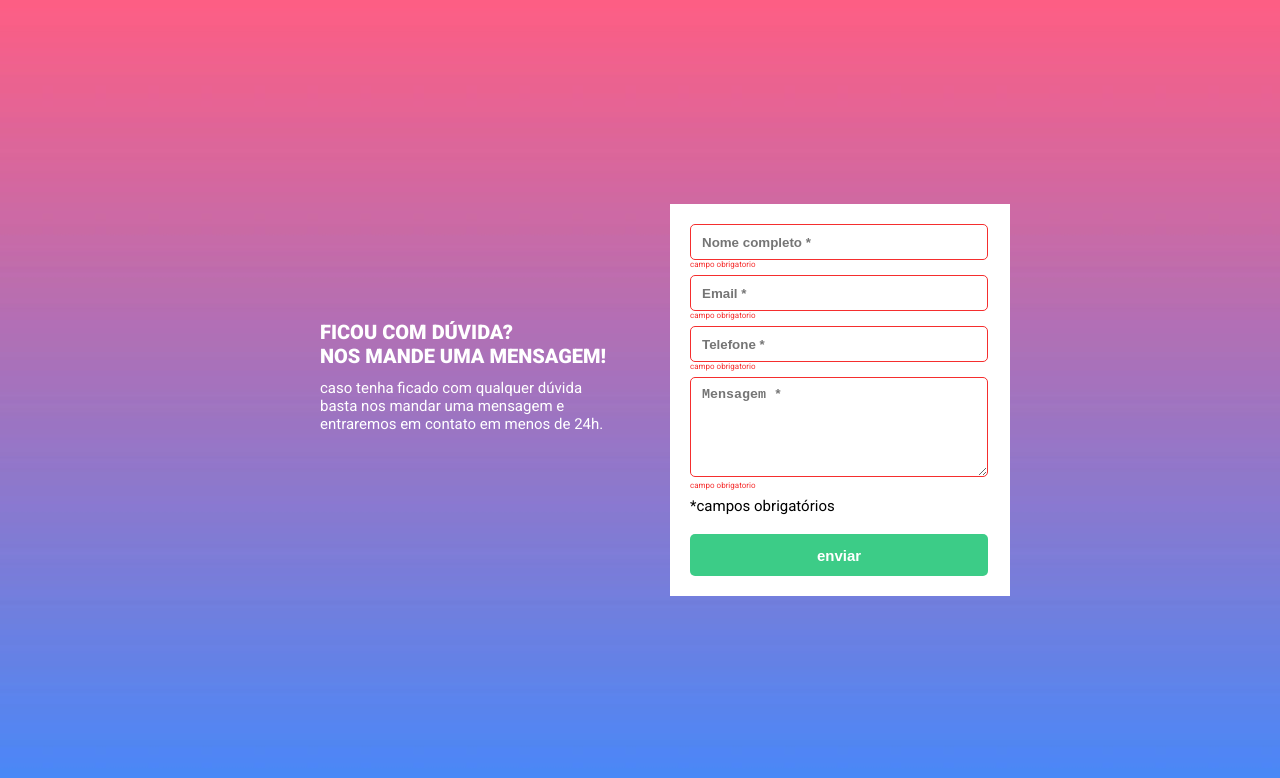
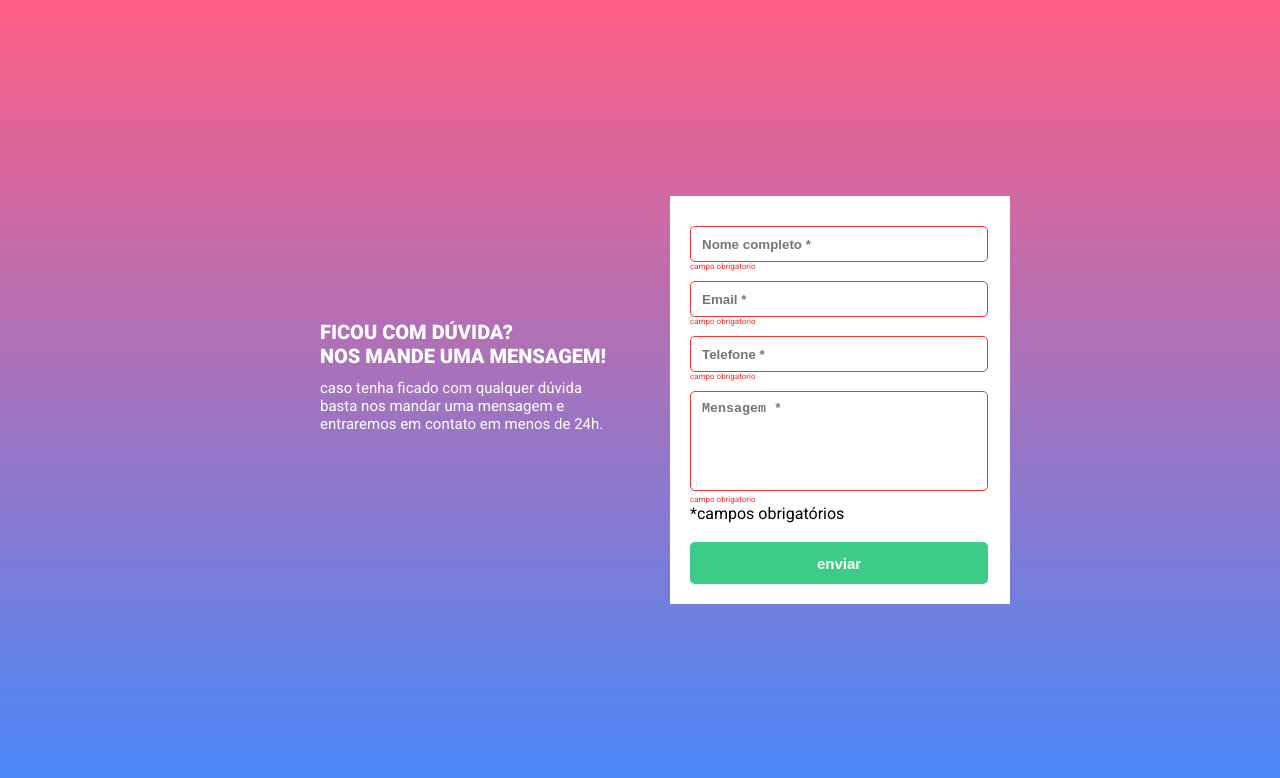
Before and after one commit to jonassouza1/validation-form-design, a plain HTML site: page index.html in a window 1280 px wide. Both pictures are taken after a click on the button "enviar". Drawn offline with Linux system fonts and the light colour scheme.

Commit message:
modifiquei meu codigo javascript usando forEach no lugar de map e refatorei

```diff
--- a/index.html
+++ b/index.html
@@ -6,6 +6,7 @@
     <meta http-equiv="X-UA-Compatible" content="IE=edge">
     <meta name="viewport" content="width=device-width, initial-scale=1.0">
     <link rel="stylesheet" href="./src/css/reset.css">
+    <link rel="stylesheet" href="./src/css/responsive.css">
     <link rel="stylesheet" href="./src/css/style.css">
     <link rel="preconnect" href="https://fonts.googleapis.com">
     <link rel="preconnect" href="https://fonts.gstatic.com" crossorigin>
@@ -25,15 +26,15 @@
     </div>
     <form class="formulario">
         <input class="conteudo" type="text" placeholder="Nome completo *">
-        <label class="aviso"></label>
+        <label >campo obrigatorio</label>
         <input class="conteudo" type="email" placeholder="Email *">
-        <label class="aviso"></label>
+        <label >campo obrigatorio</label>
 
         <input class="conteudo" type="tel" placeholder="Telefone *">
-        <label for=""><label class="aviso"></label>
+        <label >campo obrigatorio</label>
 
             <textarea class="conteudo" cols="30" rows="10" placeholder="Mensagem *"></textarea>
-            <label class="aviso"></label>
+            <label >campo obrigatorio</label>
             <span>*campos obrigatórios</span>
             <br><br>
             <button type="button" class="botao" id="btm">enviar</button>
--- a/src/css/style.css
+++ b/src/css/style.css
@@ -37,12 +37,15 @@ body {
     height: 36px;
     width: 298px;
     padding: 9px 11px;
+    margin-top: 10px;
 }
 
 .formulario textarea {
     width: 298px;
     height: 100px;
     padding: 9px 11px;
+    margin-top: 10px;
+    resize: none;
 }
 
 .formulario .botao {
@@ -72,8 +75,11 @@ p {
 .formulario .aviso {
     color: #F52E2E;
     font-size: 8px;
-    height: 15px;
     display: block;
+}
+label{
+    display: none;
+
 }
 
 .formulario .bordaVerde {
--- a/src/javascript/script.js
+++ b/src/javascript/script.js
@@ -1,26 +1,21 @@
-const campoFormulario = [...document.querySelectorAll('.conteudo')]
-const campoObrigatorio = [...document.querySelectorAll("label[class='aviso']")]
-const botao = document.getElementById('btm')
+const campoFormulario = document.querySelectorAll('.conteudo')
+const campoObrigatorio = document.querySelector("label[class='aviso']")
+const botao = document.querySelector('#btm')
 
-
-botao.addEventListener('click', () => {
-    campoFormulario.map((el) => {
-        if (el.value === "") {
-            el.classList.add('bordaVermelho')
-            campoObrigatorio.map((ele) => {
-                ele.innerHTML = 'campo obrigatorio'
-            })
+botao.addEventListener('click', (el) => {
+    el.preventDefault()
+    validarCampos()
+})
+function validarCampos() {
+    campoFormulario.forEach((input) => {
+        if (input.value) {
+            input.classList.remove('bordaVermelho')
+            input.classList.add('bordaVerde')
+            input.nextElementSibling.classList.remove('aviso')
         } else {
-            adicionarEremoverBordas()
-            campoObrigatorio.map((ele) => {
-                ele.innerHTML = ''
-
-            })
-        }
-
-        function adicionarEremoverBordas() {
-            el.classList.remove('bordaVermelho')
-            el.classList.add('bordaVerde')
+            input.classList.remove('bordaVerde')
+            input.classList.add('bordaVermelho')
+            input.nextElementSibling.classList.add('aviso')
         }
     })
-})
+}
```
Also changed, not shown: src/css/responsive.css (added).
